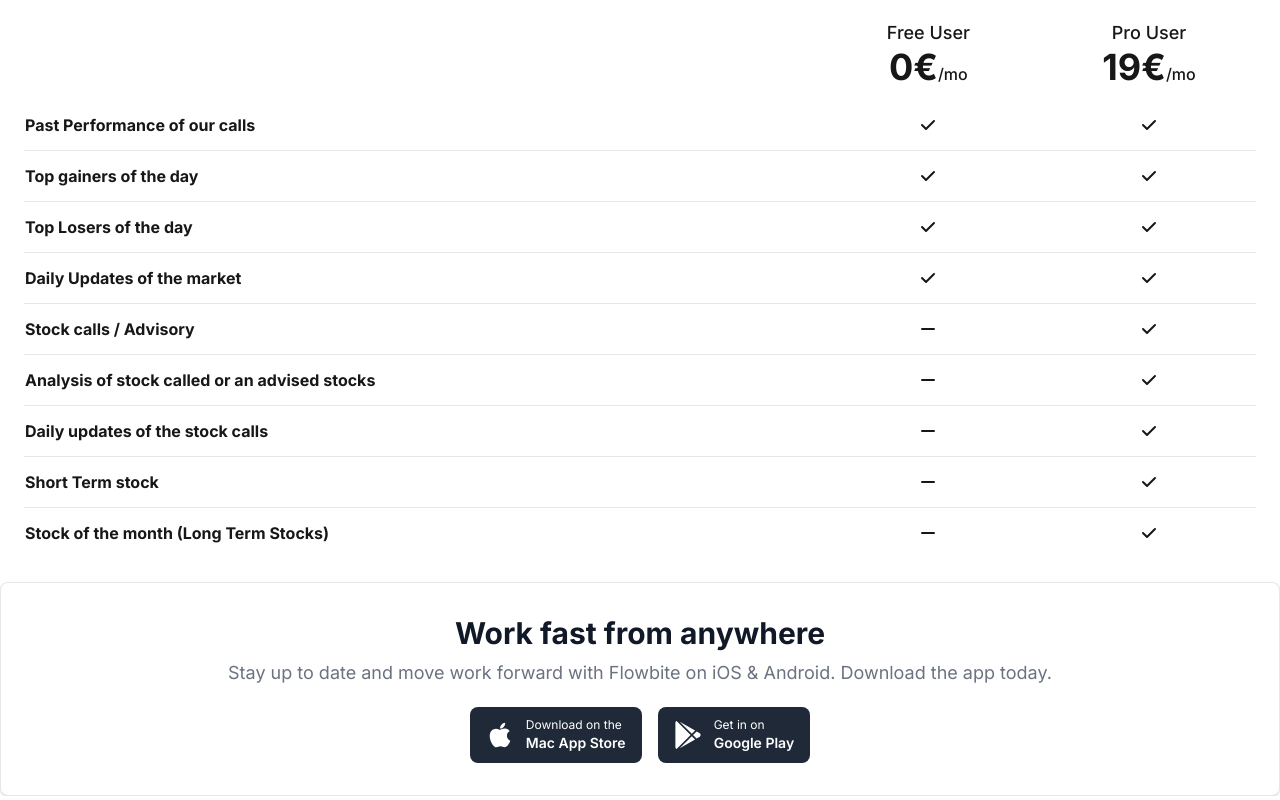
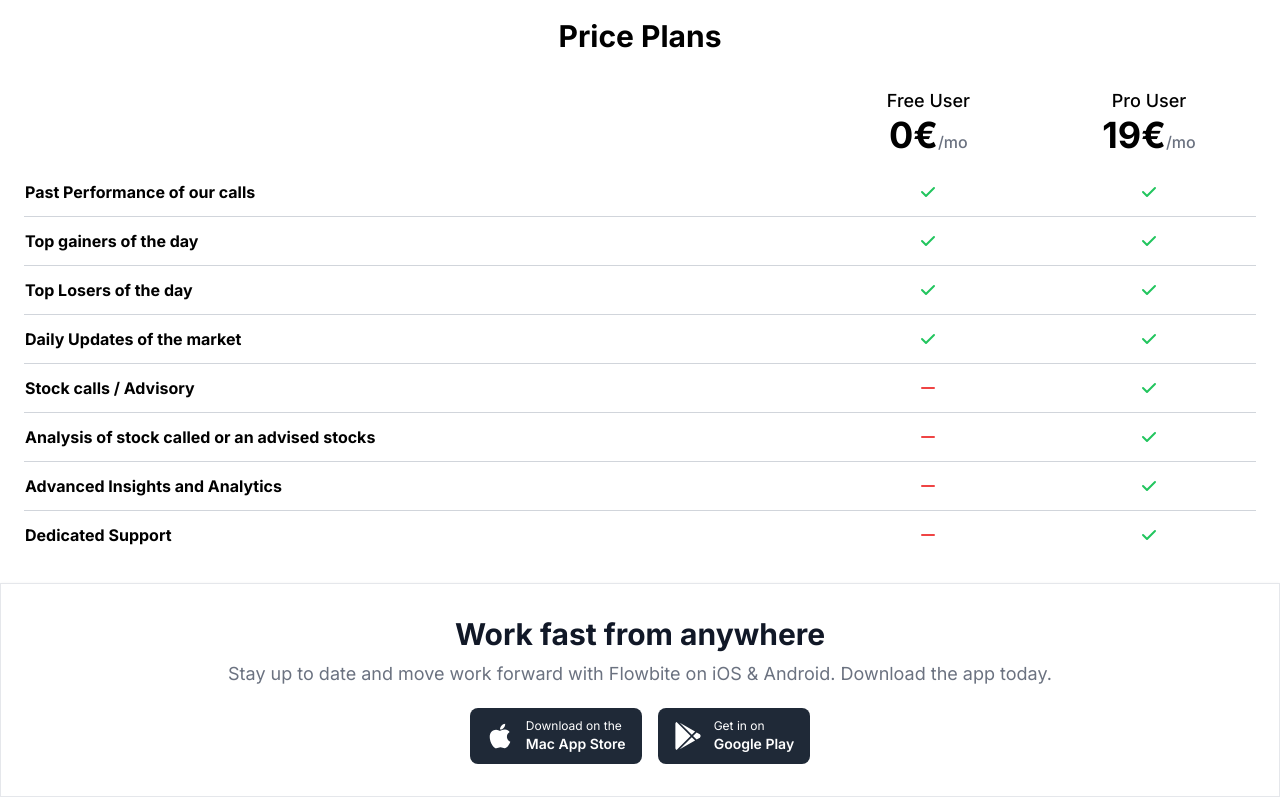
Before and after one commit to srummanf/Finlily, a Next.js app: page / in a window 1280 px wide. Shown: the part 2100-2900 px from the top of the page. Built offline with nearby package versions, Linux system fonts and the light colour scheme.

Commit message:
⚡️Fixed UI ✨

```diff
--- a/src/app/components/Download.jsx
+++ b/src/app/components/Download.jsx
@@ -4,7 +4,7 @@ const Download = () => {
   return (
 
 
-<div class="w-full p-4 text-center bg-white border border-gray-200 rounded-lg shadow sm:p-8 dark:bg-gray-800 dark:border-gray-700">
+<div class="w-full p-4 text-center bg-white border border-gray-200 shadow sm:p-8 dark:bg-gray-800 dark:border-gray-700">
     <h5 class="mb-2 text-3xl font-bold text-gray-900 dark:text-white">Work fast from anywhere</h5>
     <p class="mb-5 text-base text-gray-500 sm:text-lg dark:text-gray-400">Stay up to date and move work forward with Flowbite on iOS & Android. Download the app today.</p>
     <div class="items-center justify-center space-y-4 sm:flex sm:space-y-0 sm:space-x-4 rtl:space-x-reverse">
--- a/src/app/components/Pricing.jsx
+++ b/src/app/components/Pricing.jsx
@@ -1,180 +1,129 @@
-import React from 'react'
+import React from "react";
 
 const Pricing = () => {
   return (
-      <section className="dark:bg-[#292929] dark:text-gray-100">
+    <section className="bg-white">
       <div className="container mx-auto p-6 overflow-x-auto">
+        <h1 className="text-3xl font-bold text-center mb-8 text-black">
+          Price Plans
+        </h1>
         <table className="w-full">
           <caption className="sr-only">Pricing plan comparison</caption>
           <thead>
             <tr>
               <th></th>
               <th scope="col">
-                              <h2 className="px-2 text-lg font-medium">Free User</h2>
+                <h2 className="px-2 text-lg font-medium text-black">
+                  Free User
+                </h2>
                 <p className="mb-3">
-                                  <span className="text-2xl font-bold sm:text-4xl dark:text-gray-50">0€</span>
-                                  <span className="font-medium dark:text-gray-400">/mo</span>
+                  <span className="text-2xl font-bold sm:text-4xl text-black">
+                    0€
+                  </span>
+                  <span className="font-medium text-gray-500">/mo</span>
                 </p>
               </th>
               <th scope="col">
-                              <h2 className="px-2 text-lg font-medium">Pro User</h2>
+                <h2 className="px-2 text-lg font-medium text-black">
+                  Pro User
+                </h2>
                 <p className="mb-3">
-                                  <span className="text-2xl font-bold sm:text-4xl dark:text-gray-50">19€</span>
-                                  <span className="font-medium dark:text-gray-400">/mo</span>
+                  <span className="text-2xl font-bold sm:text-4xl text-black">
+                    19€
+                  </span>
+                  <span className="font-medium text-gray-500">/mo</span>
                 </p>
               </th>
-
             </tr>
           </thead>
-                  <tbody className="space-y-6 text-center divide-y dark:divide-gray-700">
-                      <tr>
-                          <th scope="row" className="text-left">
-                              <h3 className="py-3">Past Performance of our calls</h3>
+          <tbody className="text-center divide-y divide-gray-300">
+            {[
+              {
+                feature: "Past Performance of our calls",
+                free: true,
+                pro: true,
+              },
+              { feature: "Top gainers of the day", free: true, pro: true },
+              { feature: "Top Losers of the day", free: true, pro: true },
+              { feature: "Daily Updates of the market", free: true, pro: true },
+              { feature: "Stock calls / Advisory", free: false, pro: true },
+              {
+                feature: "Analysis of stock called or an advised stocks",
+                free: false,
+                pro: true,
+              },
+              {
+                feature: "Advanced Insights and Analytics",
+                free: false,
+                pro: true,
+              },
+              { feature: "Dedicated Support", free: false, pro: true },
+            ].map(({ feature, free, pro }, index) => (
+              <tr key={index}>
+                <th scope="row" className="text-left py-3 text-black">
+                  <h3>{feature}</h3>
                 </th>
                 <td>
-                              <svg xmlns="http://www.w3.org/2000/svg" viewBox="0 0 20 20" fill="currentColor" aria-label="Included in Standard plan" className="w-5 h-5 mx-auto dark:text-blue-400">
-                                  <path fillRule="evenodd" d="M16.707 5.293a1 1 0 010 1.414l-8 8a1 1 0 01-1.414 0l-4-4a1 1 0 011.414-1.414L8 12.586l7.293-7.293a1 1 0 011.414 0z" clipRule="evenodd"></path>
+                  {free ? (
+                    <svg
+                      className="w-5 h-5 mx-auto text-green-500"
+                      viewBox="0 0 20 20"
+                      fill="currentColor"
+                    >
+                      <path
+                        fillRule="evenodd"
+                        d="M16.707 5.293a1 1 0 010 1.414l-8 8a1 1 0 01-1.414 0l-4-4a1 1 0 011.414-1.414L8 12.586l7.293-7.293a1 1 0 011.414 0z"
+                        clipRule="evenodd"
+                      />
                     </svg>
+                  ) : (
+                    <svg
+                      className="w-5 h-5 mx-auto text-red-500"
+                      viewBox="0 0 20 20"
+                      fill="currentColor"
+                    >
+                      <path
+                        fillRule="evenodd"
+                        d="M3 10a1 1 0 011-1h12a1 1 0 110 2H4a1 1 0 01-1-1z"
+                        clipRule="evenodd"
+                      />
+                    </svg>
+                  )}
                 </td>
                 <td>
-                              <svg xmlns="http://www.w3.org/2000/svg" viewBox="0 0 20 20" fill="currentColor" aria-label="Included in Standard plan" className="w-5 h-5 mx-auto dark:text-blue-400">
-                                  <path fillRule="evenodd" d="M16.707 5.293a1 1 0 010 1.414l-8 8a1 1 0 01-1.414 0l-4-4a1 1 0 011.414-1.414L8 12.586l7.293-7.293a1 1 0 011.414 0z" clipRule="evenodd"></path>
+                  {pro ? (
+                    <svg
+                      className="w-5 h-5 mx-auto text-green-500"
+                      viewBox="0 0 20 20"
+                      fill="currentColor"
+                    >
+                      <path
+                        fillRule="evenodd"
+                        d="M16.707 5.293a1 1 0 010 1.414l-8 8a1 1 0 01-1.414 0l-4-4a1 1 0 011.414-1.414L8 12.586l7.293-7.293a1 1 0 011.414 0z"
+                        clipRule="evenodd"
+                      />
                     </svg>
+                  ) : (
+                    <svg
+                      className="w-5 h-5 mx-auto text-red-500"
+                      viewBox="0 0 20 20"
+                      fill="currentColor"
+                    >
+                      <path
+                        fillRule="evenodd"
+                        d="M3 10a1 1 0 011-1h12a1 1 0 110 2H4a1 1 0 01-1-1z"
+                        clipRule="evenodd"
+                      />
+                    </svg>
+                  )}
                 </td>
               </tr>
-                      <tr>
-                          <th scope="row" className="text-left">
-                              <h3 className="py-3">Top gainers of the day</h3>
-                          </th>
-                          <td>
-                              <svg xmlns="http://www.w3.org/2000/svg" viewBox="0 0 20 20" fill="currentColor" aria-label="Included in Standard plan" className="w-5 h-5 mx-auto dark:text-blue-400">
-                                  <path fillRule="evenodd" d="M16.707 5.293a1 1 0 010 1.414l-8 8a1 1 0 01-1.414 0l-4-4a1 1 0 011.414-1.414L8 12.586l7.293-7.293a1 1 0 011.414 0z" clipRule="evenodd"></path>
-                              </svg>
-                          </td>
-                          <td>
-                              <svg xmlns="http://www.w3.org/2000/svg" viewBox="0 0 20 20" fill="currentColor" aria-label="Included in Standard plan" className="w-5 h-5 mx-auto dark:text-blue-400">
-                                  <path fillRule="evenodd" d="M16.707 5.293a1 1 0 010 1.414l-8 8a1 1 0 01-1.414 0l-4-4a1 1 0 011.414-1.414L8 12.586l7.293-7.293a1 1 0 011.414 0z" clipRule="evenodd"></path>
-                              </svg>
-                          </td>
-
-                      </tr>
-                      <tr>
-                          <th scope="row" className="text-left">
-                              <h3 className="py-3">Top Losers of the day</h3>
-                          </th>
-                          <td>
-                              <svg xmlns="http://www.w3.org/2000/svg" viewBox="0 0 20 20" fill="currentColor" aria-label="Included in Standard plan" className="w-5 h-5 mx-auto dark:text-blue-400">
-                                  <path fillRule="evenodd" d="M16.707 5.293a1 1 0 010 1.414l-8 8a1 1 0 01-1.414 0l-4-4a1 1 0 011.414-1.414L8 12.586l7.293-7.293a1 1 0 011.414 0z" clipRule="evenodd"></path>
-                              </svg>
-                          </td>
-                          <td>
-                              <svg xmlns="http://www.w3.org/2000/svg" viewBox="0 0 20 20" fill="currentColor" aria-label="Included in Standard plan" className="w-5 h-5 mx-auto dark:text-blue-400">
-                                  <path fillRule="evenodd" d="M16.707 5.293a1 1 0 010 1.414l-8 8a1 1 0 01-1.414 0l-4-4a1 1 0 011.414-1.414L8 12.586l7.293-7.293a1 1 0 011.414 0z" clipRule="evenodd"></path>
-                              </svg>
-                          </td>
-
-                      </tr>
-                      <tr>
-                          <th scope="row" className="text-left">
-                              <h3 className="py-3">Daily Updates of the market</h3>
-                          </th>
-                          <td>
-                              <svg xmlns="http://www.w3.org/2000/svg" viewBox="0 0 20 20" fill="currentColor" aria-label="Included in Standard plan" className="w-5 h-5 mx-auto dark:text-blue-400">
-                                  <path fillRule="evenodd" d="M16.707 5.293a1 1 0 010 1.414l-8 8a1 1 0 01-1.414 0l-4-4a1 1 0 011.414-1.414L8 12.586l7.293-7.293a1 1 0 011.414 0z" clipRule="evenodd"></path>
-                              </svg>
-                          </td>
-                          <td>
-                              <svg xmlns="http://www.w3.org/2000/svg" viewBox="0 0 20 20" fill="currentColor" aria-label="Included in Standard plan" className="w-5 h-5 mx-auto dark:text-blue-400">
-                                  <path fillRule="evenodd" d="M16.707 5.293a1 1 0 010 1.414l-8 8a1 1 0 01-1.414 0l-4-4a1 1 0 011.414-1.414L8 12.586l7.293-7.293a1 1 0 011.414 0z" clipRule="evenodd"></path>
-                              </svg>
-                          </td>
-
-                      </tr>
-                      <tr>
-                          <th scope="row" className="text-left">
-                              <h3 className="py-3">Stock calls / Advisory</h3>
-                          </th>
-                          <td>
-                              <svg xmlns="http://www.w3.org/2000/svg" viewBox="0 0 20 20" fill="currentColor" aria-label="Not included in Free plan" className="w-5 h-5 mx-auto dark:text-gray-600">
-                                  <path fillRule="evenodd" d="M3 10a1 1 0 011-1h12a1 1 0 110 2H4a1 1 0 01-1-1z" clipRule="evenodd"></path>
-                              </svg>
-                          </td>
-                          <td>
-                              <svg xmlns="http://www.w3.org/2000/svg" viewBox="0 0 20 20" fill="currentColor" aria-label="Included in Standard plan" className="w-5 h-5 mx-auto dark:text-blue-400">
-                                  <path fillRule="evenodd" d="M16.707 5.293a1 1 0 010 1.414l-8 8a1 1 0 01-1.414 0l-4-4a1 1 0 011.414-1.414L8 12.586l7.293-7.293a1 1 0 011.414 0z" clipRule="evenodd"></path>
-                              </svg>
-                          </td>
-
-                      </tr>
-                      <tr>
-                          <th scope="row" className="text-left">
-                              <h3 className="py-3">Analysis of stock called or an advised stocks</h3>
-                          </th>
-                          <td>
-                              <svg xmlns="http://www.w3.org/2000/svg" viewBox="0 0 20 20" fill="currentColor" aria-label="Not included in Free plan" className="w-5 h-5 mx-auto dark:text-gray-600">
-                                  <path fillRule="evenodd" d="M3 10a1 1 0 011-1h12a1 1 0 110 2H4a1 1 0 01-1-1z" clipRule="evenodd"></path>
-                              </svg>
-                          </td>
-                          <td>
-                              <svg xmlns="http://www.w3.org/2000/svg" viewBox="0 0 20 20" fill="currentColor" aria-label="Included in Standard plan" className="w-5 h-5 mx-auto dark:text-blue-400">
-                                  <path fillRule="evenodd" d="M16.707 5.293a1 1 0 010 1.414l-8 8a1 1 0 01-1.414 0l-4-4a1 1 0 011.414-1.414L8 12.586l7.293-7.293a1 1 0 011.414 0z" clipRule="evenodd"></path>
-                              </svg>
-                          </td>
-
-                      </tr>
-                      <tr>
-                          <th scope="row" className="text-left">
-                              <h3 className="py-3">Daily updates of the stock calls</h3>
-                          </th>
-                          <td>
-                              <svg xmlns="http://www.w3.org/2000/svg" viewBox="0 0 20 20" fill="currentColor" aria-label="Not included in Free plan" className="w-5 h-5 mx-auto dark:text-gray-600">
-                                  <path fillRule="evenodd" d="M3 10a1 1 0 011-1h12a1 1 0 110 2H4a1 1 0 01-1-1z" clipRule="evenodd"></path>
-                              </svg>
-                          </td>
-                          <td>
-                              <svg xmlns="http://www.w3.org/2000/svg" viewBox="0 0 20 20" fill="currentColor" aria-label="Included in Standard plan" className="w-5 h-5 mx-auto dark:text-blue-400">
-                                  <path fillRule="evenodd" d="M16.707 5.293a1 1 0 010 1.414l-8 8a1 1 0 01-1.414 0l-4-4a1 1 0 011.414-1.414L8 12.586l7.293-7.293a1 1 0 011.414 0z" clipRule="evenodd"></path>
-                              </svg>
-                          </td>
-
-                      </tr>
-                      <tr>
-                          <th scope="row" className="text-left">
-                              <h3 className="py-3">Short Term stock</h3>
-                          </th>
-                          <td>
-                              <svg xmlns="http://www.w3.org/2000/svg" viewBox="0 0 20 20" fill="currentColor" aria-label="Not included in Free plan" className="w-5 h-5 mx-auto dark:text-gray-600">
-                                  <path fillRule="evenodd" d="M3 10a1 1 0 011-1h12a1 1 0 110 2H4a1 1 0 01-1-1z" clipRule="evenodd"></path>
-                              </svg>
-                          </td>
-                          <td>
-                              <svg xmlns="http://www.w3.org/2000/svg" viewBox="0 0 20 20" fill="currentColor" aria-label="Included in Standard plan" className="w-5 h-5 mx-auto dark:text-blue-400">
-                                  <path fillRule="evenodd" d="M16.707 5.293a1 1 0 010 1.414l-8 8a1 1 0 01-1.414 0l-4-4a1 1 0 011.414-1.414L8 12.586l7.293-7.293a1 1 0 011.414 0z" clipRule="evenodd"></path>
-                              </svg>
-                          </td>
-
-                      </tr>
-                      <tr>
-                          <th scope="row" className="text-left">
-                              <h3 className="py-3">Stock of the month (Long Term Stocks)</h3>
-                          </th>
-                          <td>
-                              <svg xmlns="http://www.w3.org/2000/svg" viewBox="0 0 20 20" fill="currentColor" aria-label="Not included in Free plan" className="w-5 h-5 mx-auto dark:text-gray-600">
-                                  <path fillRule="evenodd" d="M3 10a1 1 0 011-1h12a1 1 0 110 2H4a1 1 0 01-1-1z" clipRule="evenodd"></path>
-                              </svg>
-                          </td>
-                          <td>
-                              <svg xmlns="http://www.w3.org/2000/svg" viewBox="0 0 20 20" fill="currentColor" aria-label="Included in Standard plan" className="w-5 h-5 mx-auto dark:text-blue-400">
-                                  <path fillRule="evenodd" d="M16.707 5.293a1 1 0 010 1.414l-8 8a1 1 0 01-1.414 0l-4-4a1 1 0 011.414-1.414L8 12.586l7.293-7.293a1 1 0 011.414 0z" clipRule="evenodd"></path>
-                              </svg>
-                          </td>
-
-                      </tr>
+            ))}
           </tbody>
         </table>
       </div>
     </section>
-  )
-}
+  );
+};
 
-export default Pricing
+export default Pricing;
```
Lines whose indentation alone changed are shown as unchanged.
